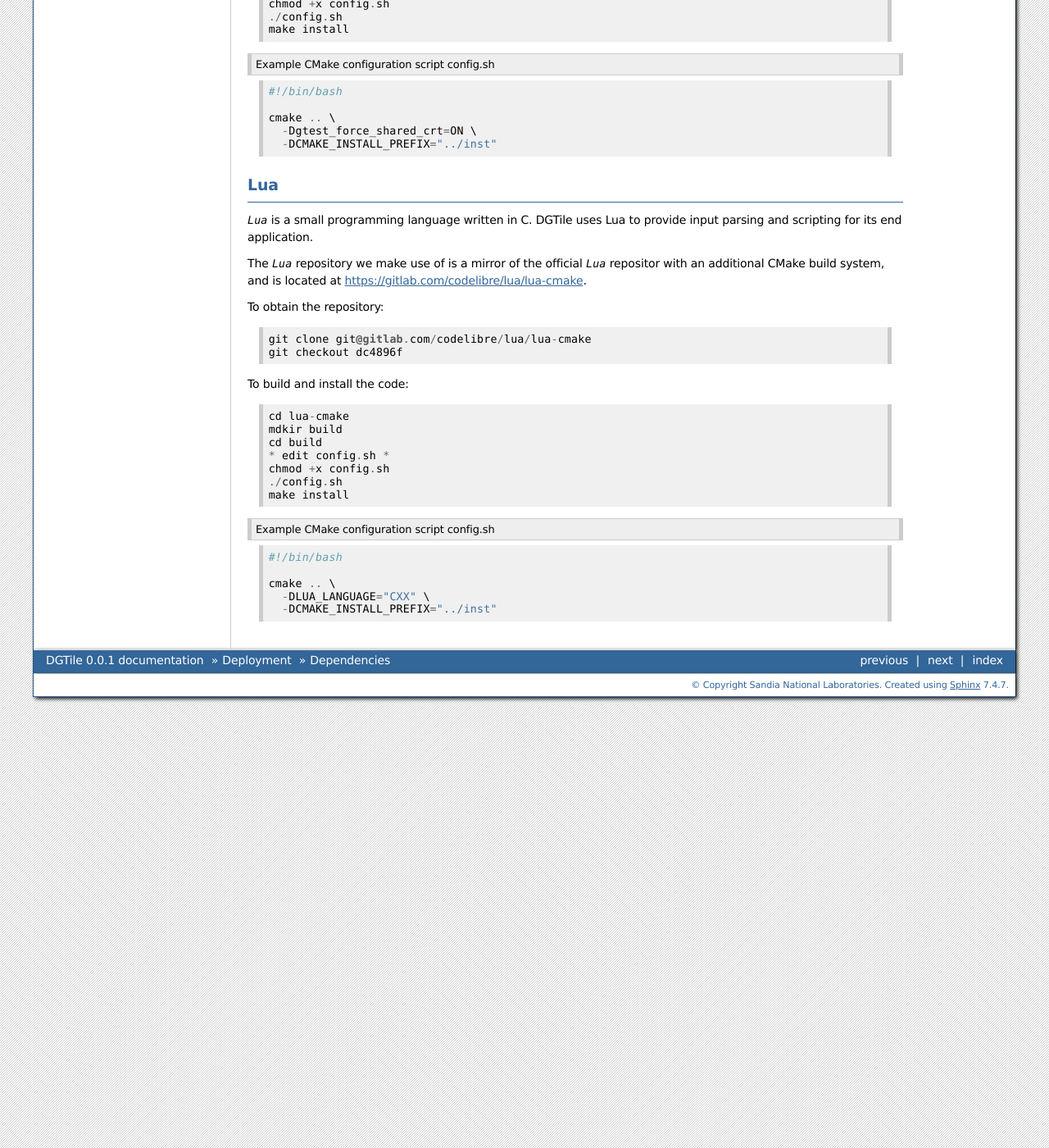
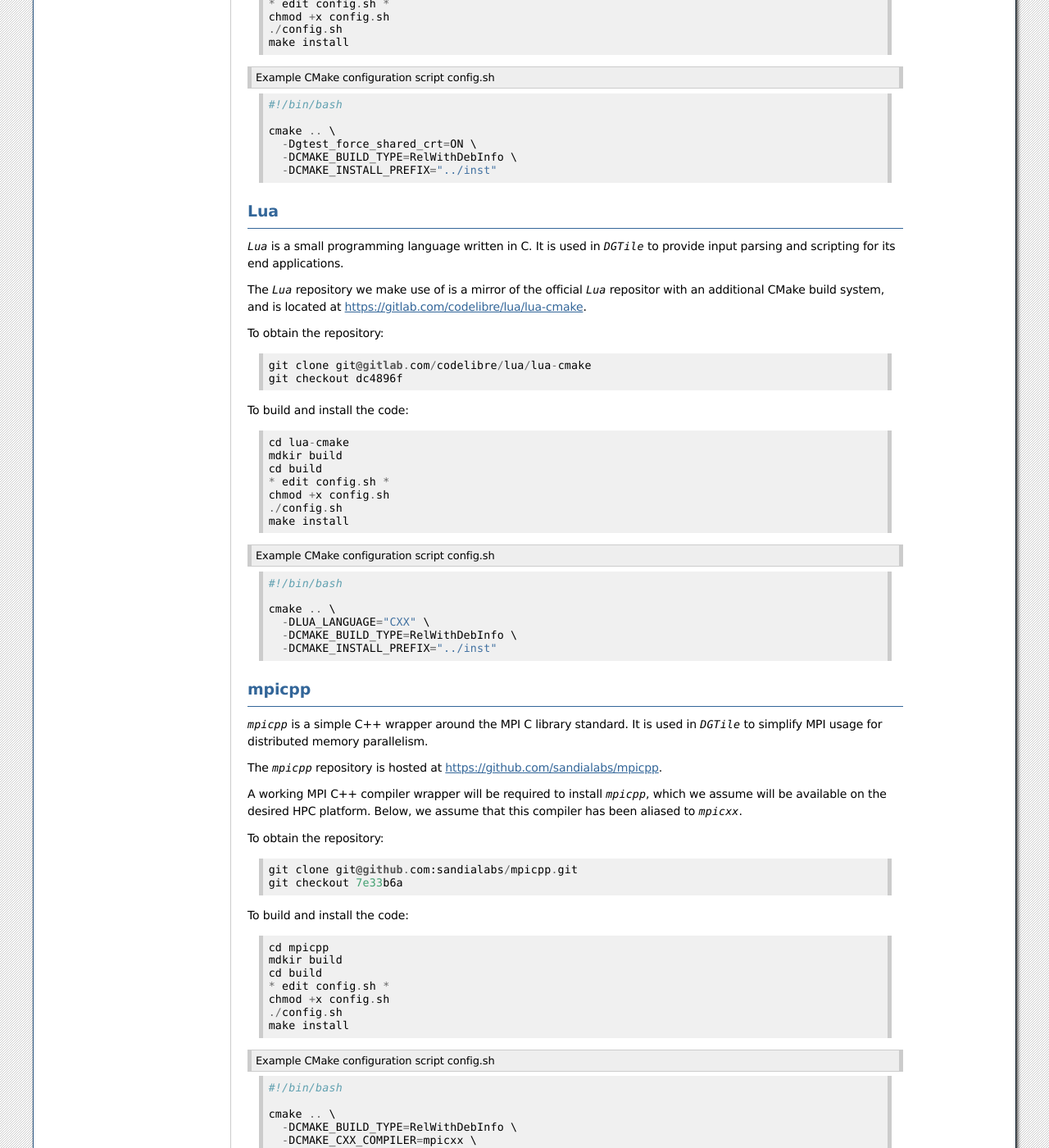
Before and after one commit to sandialabs/DGTile, a Sphinx documentation site: the page built from doc/deployment/dependencies.rst, in a window 1280 px wide and 1400 px high, scrolled down 1040 px. Shown: the whole window at 82% size. Built offline with Sphinx 7.4.7, drawn with Linux system fonts in a browser that asks for light colours; some of the changed text lies outside the part shown.

Commit message:
doc: a bit of work on dependencies

```diff
--- a/doc/deployment/dependencies.rst
+++ b/doc/deployment/dependencies.rst
@@ -4,7 +4,7 @@
 Dependencies
 ============
 
-This page documents the required dependencies of DGTile, how to obtain
+This page documents the required dependencies of `DGTile`, how to obtain
 these dependencies, and examples of how to install these dependencies
 from source.
 
@@ -12,7 +12,7 @@ from source.
 fmt
 ---
 
-`{fmt}` is a modern formatting library. It is used in DGTile to format string
+`{fmt}` is a modern formatting library. It is used in `DGTile` to format string
 messages.
 
 The `{fmt}` repository is hosted at `<https://github.com/fmtlib/fmt>`_.
@@ -44,6 +44,7 @@ To build and install the code:
   cmake .. \
   -DFMT_TEST=OFF \
   -DFMT_DOC=OFF \
+  -DCMAKE_BUILD_TYPE=RelWithDebInfo \
   -DCMAKE_CXX_STANDARD=17 \
   -DCMAKE_CXX_EXTENSIONS=OFF \
   -DCMAKE_INSTALL_PREFIX="../inst"
@@ -52,7 +53,7 @@ To build and install the code:
 googletest
 ----------
 
-`GTest` is a test framework. It is used in DGTile to support unit testing
+`GTest` is a test framework. It is used in `DGTile` to support unit testing
 of all externally facing methods.
 
 The `GTest` repository is hosted at `<https://github.com/google/googletest>`_.
@@ -83,14 +84,16 @@ To build and install the code:
 
   cmake .. \
     -Dgtest_force_shared_crt=ON \
+    -DCMAKE_BUILD_TYPE=RelWithDebInfo \
     -DCMAKE_INSTALL_PREFIX="../inst"
 
 ---
 Lua
 ---
 
-`Lua` is a small programming language written in C. DGTile
-uses Lua to provide input parsing and scripting for its end application.
+`Lua` is a small programming language written in C. It is used
+in `DGTile` to provide input parsing and scripting for its end
+applications.
 
 The `Lua` repository we make use of is a mirror of the official `Lua`
 repositor with an additional CMake build system, and is located
@@ -122,4 +125,48 @@ To build and install the code:
 
   cmake .. \
     -DLUA_LANGUAGE="CXX" \
+    -DCMAKE_BUILD_TYPE=RelWithDebInfo \
     -DCMAKE_INSTALL_PREFIX="../inst"
+
+------
+mpicpp
+------
+
+`mpicpp` is a simple C++ wrapper around the MPI C library standard.
+It is used in `DGTile` to simplify MPI usage for distributed memory
+parallelism.
+
+The `mpicpp` repository is hosted at `<https://github.com/sandialabs/mpicpp>`_.
+
+A working MPI C++ compiler wrapper will be required to install `mpicpp`,
+which we assume will be available on the desired HPC platform. Below, we
+assume that this compiler has been aliased to `mpicxx`.
+
+To obtain the repository:
+
+.. code-block::
+
+  git clone git@github.com:sandialabs/mpicpp.git
+  git checkout 7e33b6a
+
+To build and install the code:
+
+.. code-block::
+
+  cd mpicpp
+  mdkir build
+  cd build
+  * edit config.sh *
+  chmod +x config.sh
+  ./config.sh
+  make install
+
+.. code-block::
+  :caption: Example CMake configuration script config.sh
+
+  #!/bin/bash
+
+  cmake .. \
+    -DCMAKE_BUILD_TYPE=RelWithDebInfo \
+    -DCMAKE_CXX_COMPILER=mpicxx \
+    -DCMAKE_INSTALL_PREFIX="../inst"
```
